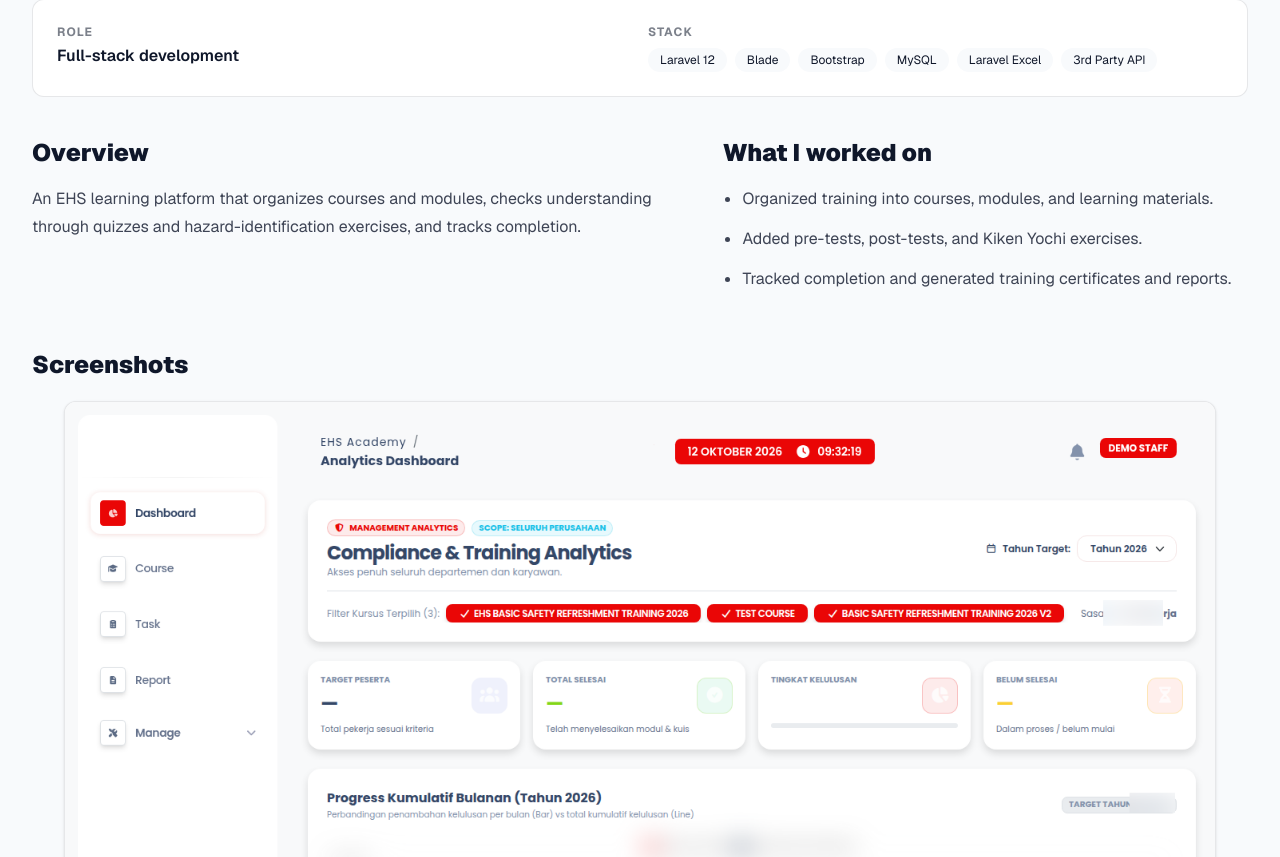
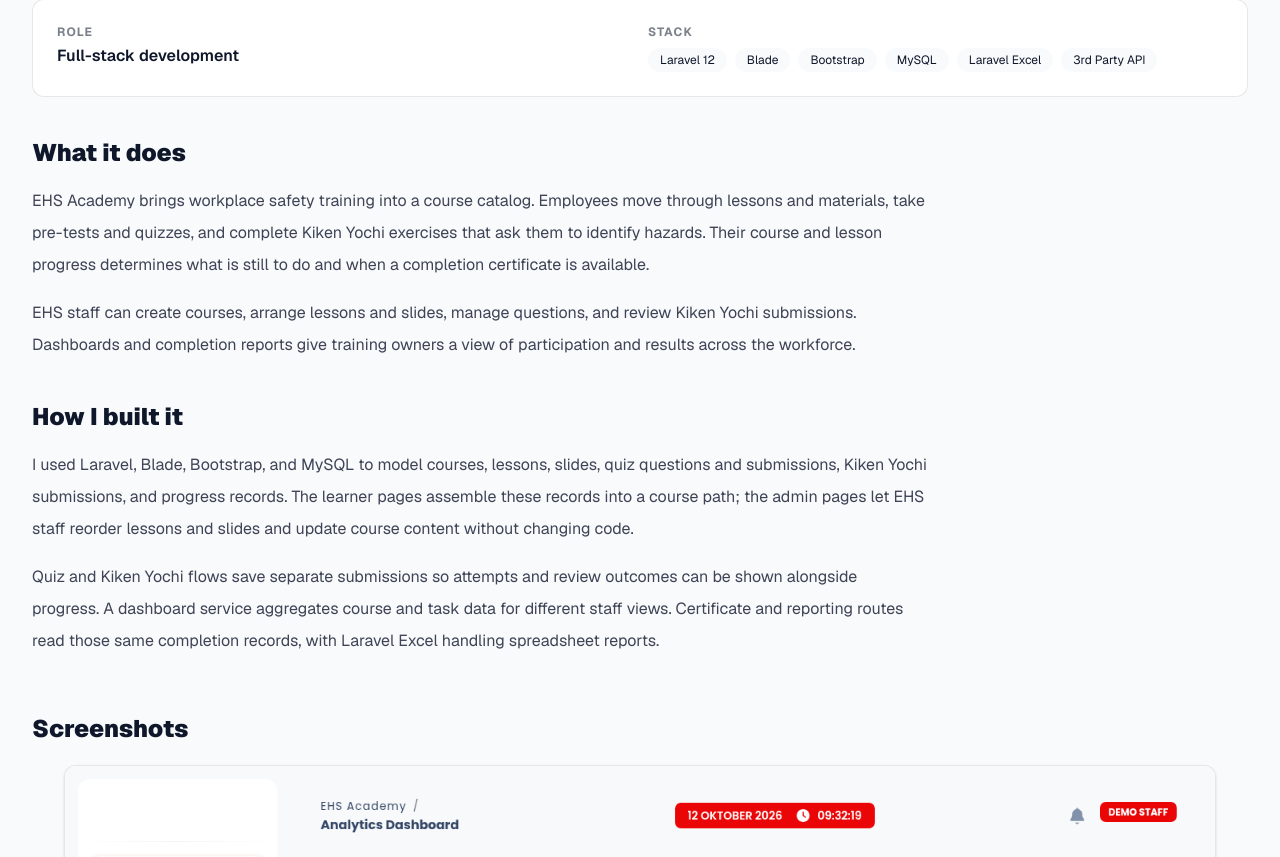
Before and after one commit to muyassaralvaro/portfolio, a Next.js app: page /projects/ehs-academy in a window 1280 px wide. Shown: the part 453-1310 px from the top of the page. Built offline with nearby package versions, Linux system fonts and the light colour scheme.

Commit message:
adding back button on projects page, and adding the link to nourish

```diff
--- a/app/data/projects.ts
+++ b/app/data/projects.ts
@@ -11,7 +11,8 @@ export type Project = {
   category: string;
   period: string;
   summary: string;
-  overview: string;
+  whatItDoes: string[];
+  howBuilt: string[];
   role: string;
   website?: string;
   stack: string[];
@@ -26,7 +27,14 @@ export const projects: Project[] = [
     category: "Nutrition tracker",
     period: "2026",
     summary: "Tracks meals, nutrition targets, and weight progress; Laravel 13 agents estimate nutrients from meal photos.",
-    overview: "A mobile-first meal tracker with a Next.js frontend and Laravel 13 API. Users log meals, review daily targets and weight trends, and edit photo-based nutrition estimates before saving.",
+    whatItDoes: [
+      "Nourish gives people one place to record meals, set a weight goal, and compare each day's intake with their own nutrition targets. The home view combines saved meals with calories, macronutrients, and other nutrients; the calendar puts daily progress in context, while the profile records weight check-ins and trends. Targets can be edited as needs change, without rewriting earlier days.",
+      "For faster logging, a user can photograph a meal and receive an estimate for the whole dish, including serving size and nutrients. The result opens as an editable draft: the user checks the name and numbers before saving. Manual entry remains available when a photo or AI estimate is unsuitable.",
+    ],
+    howBuilt: [
+      "I built the mobile-first interface in Next.js 16 and TypeScript, with Home, Calendar, Camera, and Profile screens connected to a Laravel 13 REST API. Google sign-in uses Laravel sessions, and the API owns profiles, dated target versions, weight entries, meals, and daily summaries. Saved meal items keep the values the user confirmed; missing nutrient estimates stay unknown instead of becoming false zeros.",
+      "For photo logging, Laravel validates and re-encodes uploads before keeping them in private storage. AnalyzeMealPhoto runs in a queue and calls MealPhotoAgent through the Laravel AI SDK (laravel/ai) for structured dish and nutrient estimates. The frontend polls the analysis, then presents the response for correction and confirmation. The separate review step keeps an AI guess from silently becoming a logged meal.",
+    ],
     role: "Full-stack development",
     website: "https://nourish.my.id",
     stack: ["Next.js 16", "TypeScript", "Laravel 13", "REST API", "Laravel AI SDK", "Google OAuth"],
@@ -48,7 +56,14 @@ export const projects: Project[] = [
     category: "IT compliance platform",
     period: "2026",
     summary: "Compares Lansweeper inventory, licenses, and device references to surface compliance gaps and produce reports.",
-    overview: "A Laravel audit platform that compares Lansweeper snapshots, reconciles software usage with license records, and checks device references for compliance reporting.",
+    whatItDoes: [
+      "This internal audit platform turns Lansweeper inventory uploads into a view of what changed between snapshots. Reviewers can inspect software and device differences, search the affected assets, and see software grouped by its licensing classification instead of sorting through raw inventory rows.",
+      "The license area compares installed software with recorded entitlements and shows usage, remaining quantities, and ungrouped items needing review. A separate device comparison checks inventory against asset, administrator, and exception references. Reporting views bring these checks together for follow-up and export.",
+    ],
+    howBuilt: [
+      "I built the workflow with Laravel, Blade, Bootstrap, and MySQL. Upload and comparison services keep Lansweeper snapshots separate, normalize software names and groups, and calculate changes between selected uploads. LicenseUsageService applies the relevant paid, free, and unclassified rules to usage rows so overages remain visible.",
+      "I kept the device reference checks and license reporting in dedicated services rather than mixing them into dashboard templates. Reference uploads feed the device comparison; report rows use a selected inventory snapshot and license data. Laravel Excel supports spreadsheet import and export, while the UI lets reviewers drill into the underlying rows before using a report.",
+    ],
     role: "Full-stack development",
     stack: ["Laravel 12", "Blade", "Bootstrap", "MySQL", "Lansweeper", "Laravel Excel"],
     highlights: [
@@ -68,7 +83,14 @@ export const projects: Project[] = [
     category: "Learning management system",
     period: "Jul–Aug 2026",
     summary: "Centralized EHS courses, quizzes, Kiken Yochi exercises, and completion certificates.",
-    overview: "An EHS learning platform that organizes courses and modules, checks understanding through quizzes and hazard-identification exercises, and tracks completion.",
+    whatItDoes: [
+      "EHS Academy brings workplace safety training into a course catalog. Employees move through lessons and materials, take pre-tests and quizzes, and complete Kiken Yochi exercises that ask them to identify hazards. Their course and lesson progress determines what is still to do and when a completion certificate is available.",
+      "EHS staff can create courses, arrange lessons and slides, manage questions, and review Kiken Yochi submissions. Dashboards and completion reports give training owners a view of participation and results across the workforce.",
+    ],
+    howBuilt: [
+      "I used Laravel, Blade, Bootstrap, and MySQL to model courses, lessons, slides, quiz questions and submissions, Kiken Yochi submissions, and progress records. The learner pages assemble these records into a course path; the admin pages let EHS staff reorder lessons and slides and update course content without changing code.",
+      "Quiz and Kiken Yochi flows save separate submissions so attempts and review outcomes can be shown alongside progress. A dashboard service aggregates course and task data for different staff views. Certificate and reporting routes read those same completion records, with Laravel Excel handling spreadsheet reports.",
+    ],
     role: "Full-stack development",
     stack: ["Laravel 12", "Blade", "Bootstrap", "MySQL", "Laravel Excel", "3rd Party API"],
     highlights: [
@@ -88,7 +110,14 @@ export const projects: Project[] = [
     category: "Enterprise application",
     period: "Feb–Jun 2026",
     summary: "Digitized contractor work permits with JSA, staged approvals, and audit-ready PDFs.",
-    overview: "A Laravel permit-to-work system for contractor requests, Job Safety Analysis, safety checks, staged reviews, and document output.",
+    whatItDoes: [
+      "The system moves contractor work permits from a request through safety review and final document output. Contractors enter work details, required documents, and a Job Safety Analysis (JSA) with steps, hazards, and controls. Reviewers see which stage is waiting for action and can approve, reject, or request a revision rather than passing paper forms between teams.",
+      "Permit and JSA approvals form related but distinct paths. The required reviewers vary with the permit and work type, while the permit detail keeps the current status, supporting checks, and revision history together. Once ready, the system produces a bundled PDF for the work record and audit trail.",
+    ],
+    howBuilt: [
+      "I built the contractor and staff flows in Laravel, Blade, Bootstrap, and MySQL around WorkPermit, Jsa, and approval records. Server-side rules validate submissions and decide which approval stage can act next. Drafts, rejections, resubmissions, extensions, and JSA revisions are handled as explicit states so a returned request can be corrected without losing its context.",
+      "The document pipeline renders permit and JSA data, adds approval QR marks, fills supporting templates, and merges attachments with FPDI. A queued bundle job regenerates the PDF as permit forms and approvals change, so the download reflects the stored record.",
+    ],
     role: "Full-stack development",
     stack: ["Laravel 12", "Blade", "Bootstrap", "MySQL", "FPDI", "3rd Party API"],
     highlights: [
@@ -108,7 +137,14 @@ export const projects: Project[] = [
     category: "Safety operations platform",
     period: "Aug 2026–present",
     summary: "Tracks machine inspections, findings, assignments, and PICA corrective actions.",
-    overview: "A safety operations platform for scheduling Genba and machine inspections, recording findings, and following Problem Identification and Corrective Action (PICA) work.",
+    whatItDoes: [
+      "This platform schedules Genba walks and inspections for areas, machines, and equipment. Participants can use target QR codes and checklists to record what they inspected. A failed check becomes an abnormality with its inspection context and evidence, giving EHS staff a clear starting point for follow-up.",
+      "EHS staff review findings, assign responsible people, and track countermeasures through verification. Related abnormalities can be gathered into a PICA activity for corrective action and exported as a report. Dashboards and schedules show what needs inspection and which findings remain open.",
+    ],
+    howBuilt: [
+      "I built the scheduling, inspection, finding, and assignment screens with Laravel, Blade, Bootstrap, and MySQL. The data model links inspection logs and checklist results to their target and schedule; recording a failed item creates the abnormality in the same transaction. ChecklistService evaluates inspection frequency and recent results to show due work and target health.",
+      "PICA records link findings to their analysis, countermeasures, owners, and verification. For exports, PicaExportService fills the existing spreadsheet template with those related records using PhpSpreadsheet, preserving the report layout while making the source data traceable back to inspections.",
+    ],
     role: "Full-stack development",
     stack: ["Laravel 12", "Blade", "Bootstrap", "MySQL", "PhpSpreadsheet", "3rd Party API"],
     highlights: [
--- a/app/projects/[slug]/page.tsx
+++ b/app/projects/[slug]/page.tsx
@@ -93,20 +93,22 @@ export default async function ProjectPage({ params }: ProjectPageProps) {
             </div>
           </dl>
 
-          <div className="grid gap-12 lg:grid-cols-[1.1fr_0.9fr]">
+          <div className="max-w-4xl space-y-10">
             <section>
-              <h2 className="text-2xl font-black">Overview</h2>
-              <p className="mt-4 max-w-2xl leading-7 text-base-content/80">
-                {project.overview}
-              </p>
+              <h2 className="text-2xl font-black">What it does</h2>
+              <div className="mt-4 space-y-4 leading-8 text-base-content/80">
+                {project.whatItDoes.map((paragraph) => (
+                  <p key={paragraph}>{paragraph}</p>
+                ))}
+              </div>
             </section>
             <section>
-              <h2 className="text-2xl font-black">What I worked on</h2>
-              <ul className="mt-4 list-disc space-y-3 pl-5 leading-7 text-base-content/80">
-                {project.highlights.map((highlight) => (
-                  <li key={highlight}>{highlight}</li>
+              <h2 className="text-2xl font-black">How I built it</h2>
+              <div className="mt-4 space-y-4 leading-8 text-base-content/80">
+                {project.howBuilt.map((paragraph) => (
+                  <p key={paragraph}>{paragraph}</p>
                 ))}
-              </ul>
+              </div>
             </section>
           </div>
 
--- a/app/projects/page.tsx
+++ b/app/projects/page.tsx
@@ -1,4 +1,5 @@
 import type { Metadata } from "next";
+import Link from "next/link";
 import Footer from "../components/footer";
 import Navbar from "../components/navbar";
 import ProjectShowcase from "../components/project-showcase";
@@ -16,6 +17,12 @@ export default function ProjectsPage() {
       <Navbar />
       <main className="min-h-screen bg-base-200 px-5 pb-20 pt-24 text-base-content sm:px-8 sm:pt-28">
         <div className="mx-auto max-w-7xl">
+          <Link
+            href="/"
+            className="mb-8 inline-flex items-center gap-2 rounded-lg border border-base-content/15 bg-base-100 px-3.5 py-1.5 text-sm font-semibold shadow-xs transition hover:border-blue-500 hover:text-blue-500"
+          >
+            <span aria-hidden="true">←</span> Back to homepage
+          </Link>
           <header className="mb-10 max-w-2xl">
             <p className="text-sm font-bold uppercase tracking-[0.18em] text-blue-600 dark:text-blue-300">
               Selected work
```
Also changed, not shown: app/components/project-showcase.tsx (+8 -6 lines).
